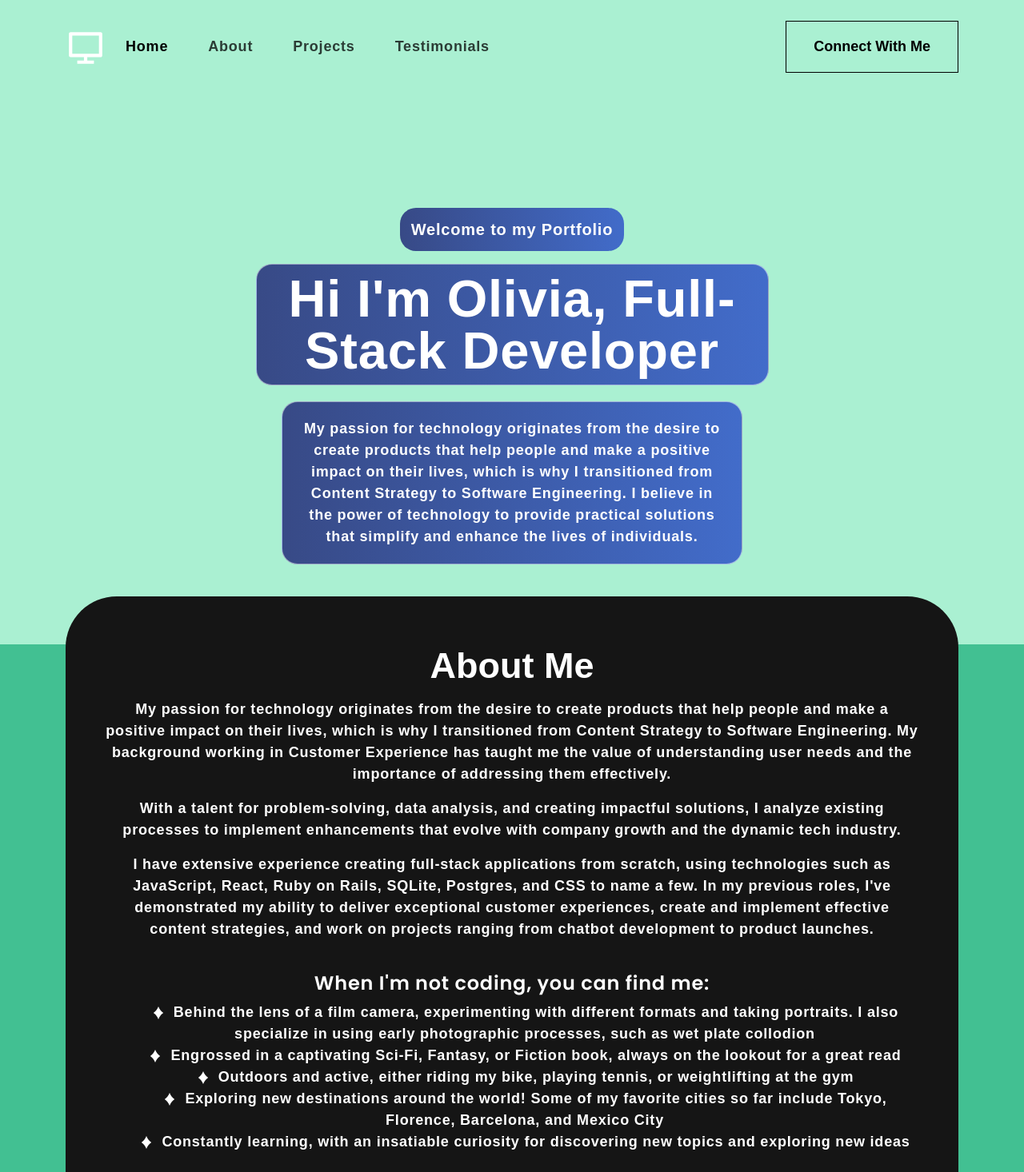
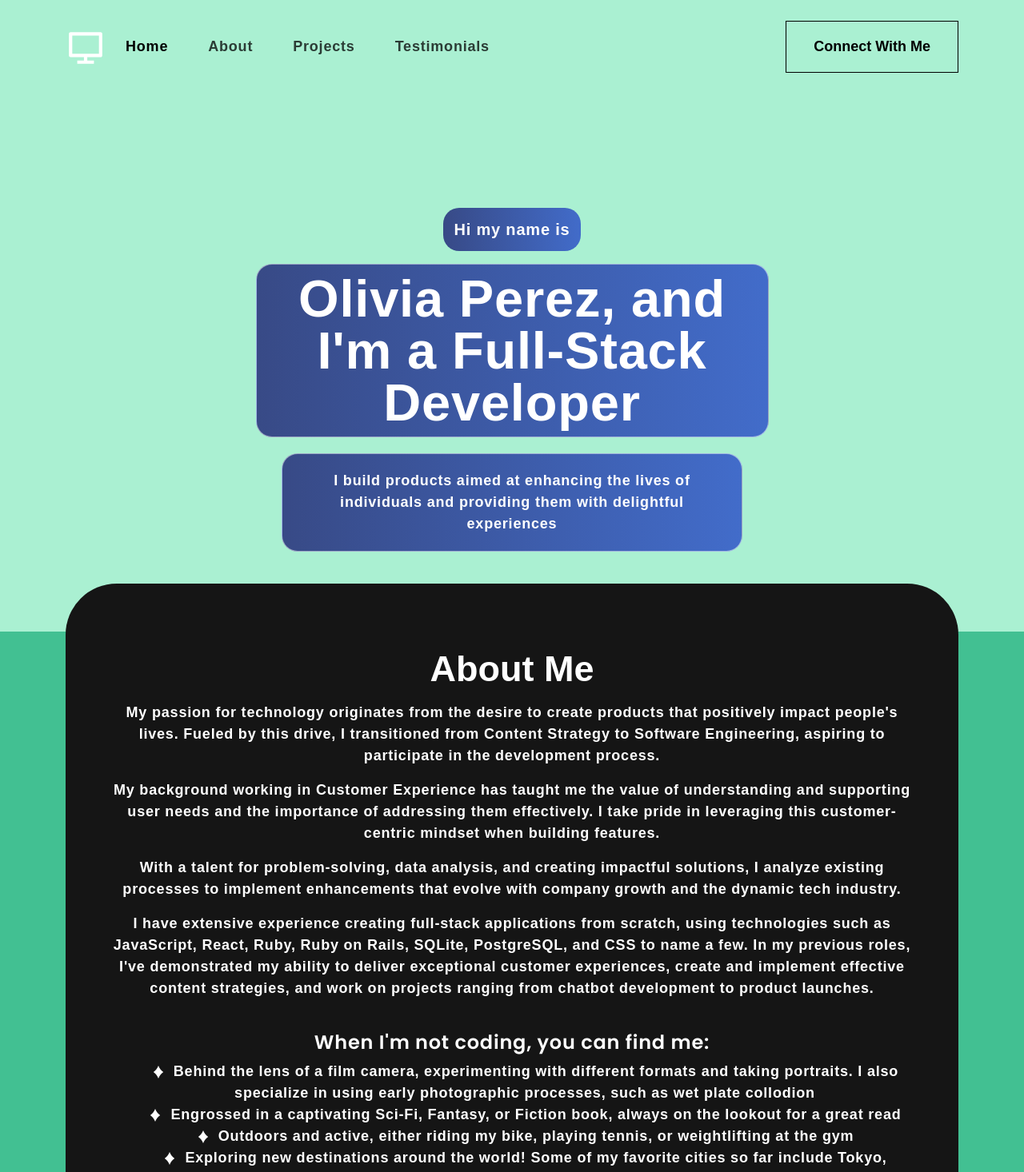
Before and after one commit to opierez/personal-website, a React (Create React App) app: page / in a window 1280 px wide. Shown: the top 1466 px of the page at 80% size. Built offline with nearby package versions, Linux system fonts and the light colour scheme; a web font is replaced by a local one.

Commit message:
cleaned up the content and edited the banner text functionality so that it freezes when the user scrolls outside out the banner section

```diff
--- a/src/components/Banner.js
+++ b/src/components/Banner.js
@@ -1,9 +1,8 @@
 import React from "react"
-import { useState, useEffect } from 'react'
+import { useState, useEffect, useRef } from 'react'
 import { Container, Row, Col } from 'react-bootstrap'
 import { ArrowRightCircle } from 'react-bootstrap-icons'
 import '../styles/Banner.css'
-// import headerImg from '../assets/img/open-neon.png'
 
 function Banner() {
 
@@ -13,6 +12,26 @@ function Banner() {
     const [text, setText] = useState('') // represents the portion of the current word being displayed
     const [delta, setDelta] = useState(300 - Math.random() * 100) // determines how fast each letter of the word is typed out or deleted (value will be between 200 and 300)
     const period = 2000; // amount of time transition between each word
+    const [inViewport, setInViewport] = useState(true) // tracks when the component is in the viewport or not
+    const bannerRef = useRef(null) // reference to the banner section
+
+
+    useEffect(() => {
+        // calculates whether the banner section is within the viewport
+        const handleScroll = () => {
+            const rect = bannerRef.current.getBoundingClientRect()
+            const isInViewport = rect.top >= 0 && rect.bottom <= window.innerHeight
+            setInViewport(isInViewport)
+        }
+
+        // ensures the handleScroll function is called whenever scroll event occurs in the window
+        window.addEventListener('scroll', handleScroll)
+
+        // cleanup function to remove handleScroll event listener when component is unmounted
+        return () => {
+            window.removeEventListener('scroll', handleScroll)
+        }
+    }, [])
 
     // runs whenever the value of "text" changes
     useEffect(() => {
@@ -49,13 +68,13 @@ function Banner() {
     }
 
     return(
-        <section className="banner d-flex justify-content-center align-items-center" id="home">
+        <section className="banner d-flex justify-content-center align-items-center" id="home" ref={bannerRef}>
             <Container>
                 <Row className="justify-content-center">
                     <Col xs={12} md={6} xl={7} className="text-center">
-                        <span className="tagline">Welcome to my Portfolio</span>
-                        <h1>{`Hi I'm Olivia, `}<span className="wrap">{text}</span></h1>
-                        <p>My passion for technology originates from the desire to create products that help people and make a positive impact on their lives, which is why I transitioned from Content Strategy to Software Engineering. I believe in the power of technology to provide practical solutions that simplify and enhance the lives of individuals.</p>
+                        <span className="tagline">Hi my name is</span>
+                        <h1>{`Olivia Perez, and I'm a `}<span className="wrap">{inViewport ? text : ''}</span></h1>
+                        <p>I build products aimed at enhancing the lives of individuals and providing them with delightful experiences</p>
                     </Col>
                 </Row>
             </Container>
--- a/src/components/Bio.js
+++ b/src/components/Bio.js
@@ -9,9 +9,10 @@ function Bio () {
                 About Me
             </h2>
             <div className="bio-text">
-                <p>My passion for technology originates from the desire to create products that help people and make a positive impact on their lives, which is why I transitioned from Content Strategy to Software Engineering. My background working in Customer Experience has taught me the value of understanding user needs and the importance of addressing them effectively.</p>
+                <p>My passion for technology originates from the desire to create products that positively impact people's lives. Fueled by this drive, I transitioned from Content Strategy to Software Engineering, aspiring to participate in the development process.</p>
+                <p>My background working in Customer Experience has taught me the value of understanding and supporting user needs and the importance of addressing them effectively. I take pride in leveraging this customer-centric mindset when building features.</p>
                 <p>With a talent for problem-solving, data analysis, and creating impactful solutions, I analyze existing processes to implement enhancements that evolve with company growth and the dynamic tech industry.</p>
-                <p>I have extensive experience creating full-stack applications from scratch, using technologies such as JavaScript, React, Ruby on Rails, SQLite, Postgres, and CSS to name a few. In my previous roles, I've demonstrated my ability to deliver exceptional customer experiences, create and implement effective content strategies, and work on projects ranging from chatbot development to product launches.</p>
+                <p>I have extensive experience creating full-stack applications from scratch, using technologies such as JavaScript, React, Ruby, Ruby on Rails, SQLite, PostgreSQL, and CSS to name a few. In my previous roles, I've demonstrated my ability to deliver exceptional customer experiences, create and implement effective content strategies, and work on projects ranging from chatbot development to product launches.</p>
 
                 <h4>When I'm not coding, you can find me:</h4>
                 <ul className="hobby-list">
--- a/src/components/ProjectCards.js
+++ b/src/components/ProjectCards.js
@@ -2,8 +2,9 @@ import React from "react";
 import { Col } from "react-bootstrap";
 import '../styles/ProjectCards.css'
 
-function ProjectCards({ title, description, imgUrl, githubUrl }) {
+function ProjectCards({ title, description, imgUrl, githubUrl, tech }) {
 
+    console.log(tech)
 
     return (
         <Col sm={6} md={4}>
@@ -13,6 +14,16 @@ function ProjectCards({ title, description, imgUrl, githubUrl }) {
                     <div className="proj-txtx">
                         <h4>{title}</h4>
                         <span>{description}</span>
+                        <br></br>
+                        <br></br>
+                        <span>
+                            {tech.map((technology, index) => (
+                                <React.Fragment key={index}>
+                                    {index !== 0 && <span> • </span>}
+                                    <span>{technology}</span>
+                                </React.Fragment>
+                            ))}
+                        </span>
                     </div>
                 </a>
             </div>
--- a/src/components/Projects.js
+++ b/src/components/Projects.js
@@ -14,25 +14,29 @@ function Projects() {
             title: "StreamEaze",
             description: "Full-Stack Development",
             imgUrl: projImg1,
-            githubUrl: "https://github.com/opierez/streameaze-project-management"
+            githubUrl: "https://github.com/opierez/streameaze-project-management",
+            tech: ["React", "Ruby", "Ruby on Rails", "ActiveRecord", "PostgreSQL", "Tailwind", "JavaScript", "React DnD"]
         },
         {
             title: "Track It",
             description: "Full-Stack Development",
             imgUrl: projImg2,
-            githubUrl: "https://github.com/opierez/track-it-budget-tracker"
+            githubUrl: "https://github.com/opierez/track-it-budget-tracker",
+            tech: ["React", "Ruby", "Ruby on Rails", "ActiveRecord", "Tailwind", "JavaScript", "React Google Charts"]
         },
         {
             title: "Absorb Art Shop",
             description: "Frontend Development",
             imgUrl: projImg3,
-            githubUrl: "https://github.com/opierez/absorb-art-shop"
+            githubUrl: "https://github.com/opierez/absorb-art-shop",
+            tech: ["React", "JavaScript", "CSS"]
         },
         {
             title: "Arecibo Observatory 2.0",
             description: "Frontend Development",
             imgUrl: projImg4,
-            githubUrl: "https://github.com/opierez/arecibo-observatory-space-exploration"
+            githubUrl: "https://github.com/opierez/arecibo-observatory-space-exploration",
+            tech: ["JavaScript", "CSS", "HTML", "NASA API"]
         }
     ]
 
--- a/src/components/Skills.js
+++ b/src/components/Skills.js
@@ -6,7 +6,7 @@ import '../styles/Skills.css'
 function Skills() {
 
       // list of my skills
-      const technicalSkills = ['Full Stack Development', 'Ruby', 'Ruby on Rails', 'JavaScript', 'JavaScript Frameworks', 'React', 'CSS', 'HTML', 'JSON', 'Data Analytics', 'Postgres', 'React Hooks', 'Active Record', 'SQLite', 'Github', 'Git', 'Object-Oriented Programming', 'REST APIs', 'API Integration', 'Debugging', 'Postman', 'Bootstrap', 'Tailwind', 'Python', 'Technical Writing', 'Chatbot Content Development', 'Chatbot Architecture', 'Mixpanel', 'Hubspot']
+      const technicalSkills = ['Full Stack Development', 'Ruby', 'Ruby on Rails', 'JavaScript', 'JavaScript Frameworks', 'React', 'CSS', 'HTML', 'JSON', 'Data Analytics', 'PostgreSQL', 'React Hooks', 'Active Record', 'SQLite', 'Github', 'Git', 'Object-Oriented Programming', 'REST APIs', 'API Integration', 'Debugging', 'Postman', 'Bootstrap', 'Tailwind', 'Python', 'Technical Writing', 'Chatbot Content Development', 'Chatbot Architecture', 'Mixpanel', 'Hubspot']
       const softSkills = ['Pair Programming', 'Problem Solving', 'Analytical Skills', 'Cross-Functional Collaborations', 'Project Planning', 'Content Strategy', 'Project Management', 'Customer Insight', 'Effective Communication', 'Time Management and Prioritization', 'Attention to Detail', 'Creativity and Innovation', 'Continuous Learning']
 
 
--- a/src/styles/Bio.css
+++ b/src/styles/Bio.css
@@ -1,4 +1,5 @@
 .bio-heading {
+    margin-top: 20px;
 	font-size: 45px;
 	font-weight: 700;
 }
--- a/src/styles/ProjectCards.css
+++ b/src/styles/ProjectCards.css
@@ -59,6 +59,13 @@
   color: #AAF0D2;
 }
 
+.proj-txtx p {
+  font-style: italic;
+  font-weight: 700;
+  font-size: 15px;
+  letter-spacing: 0.8px;
+}
+
 .proj-imgbx a {
   text-decoration: none;
   color: inherit;
```
